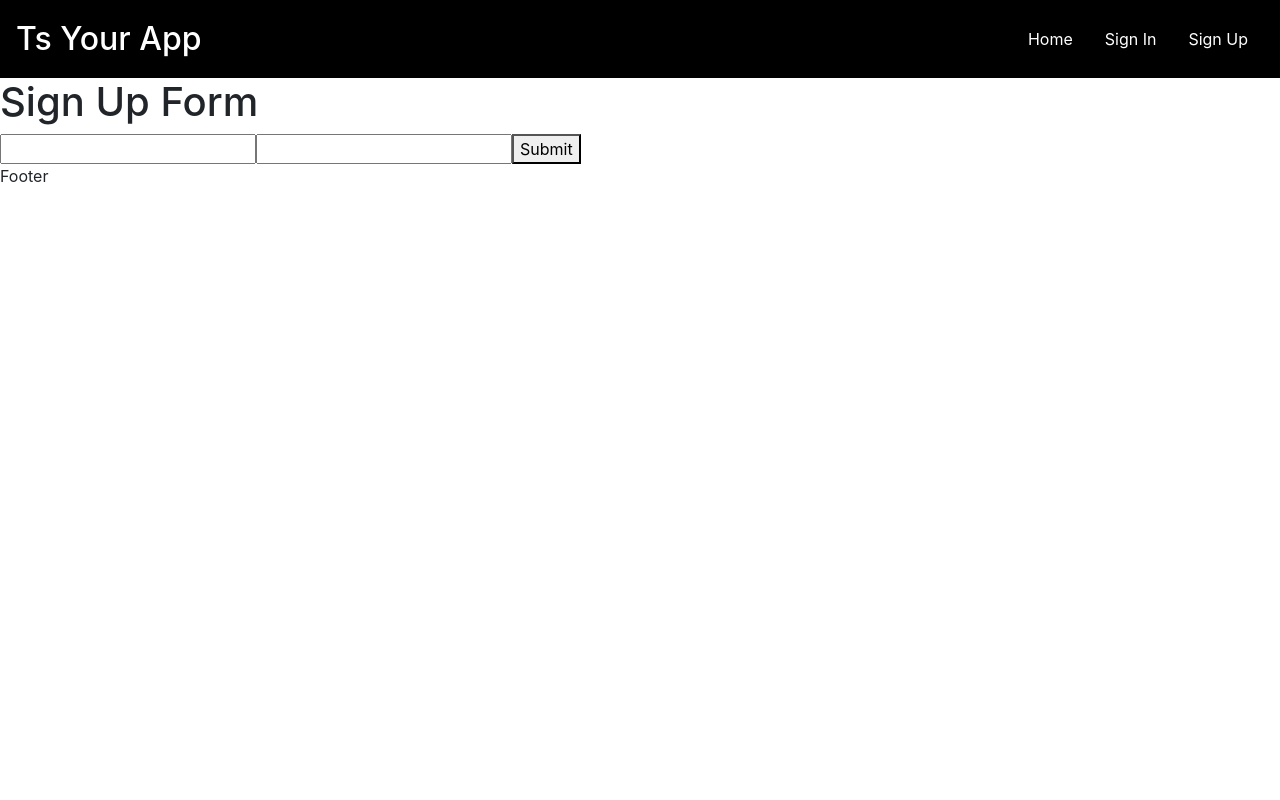
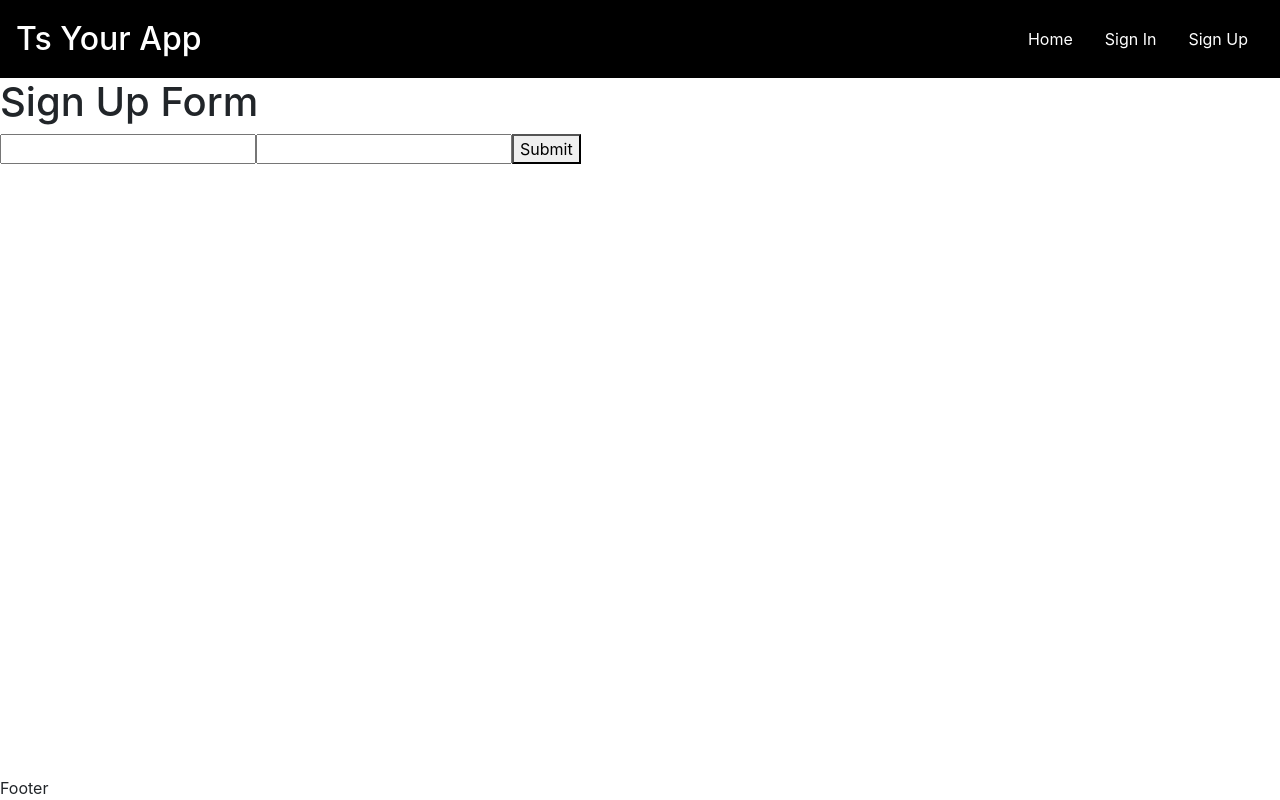
Before and after one commit to Vlad-Konovalchuk/react-flats, a React (Create React App) app: page /signup in a window 1280 px wide. Built offline with nearby package versions, Linux system fonts and the light colour scheme.

Commit message:
Refactored base layout

```diff
--- a/src/App.css
+++ b/src/App.css
@@ -1,38 +1,21 @@
-.App {
-  text-align: center;
+.wrapper {
+  display: grid;
+  grid-template-areas:
+    "header header header"
+    "content content content"
+    "footer footer footer";
+  grid-template-columns: 200px 1fr 200px;
+  grid-template-rows: auto 1fr auto;
+  height: 100vh;
+}
+.main-header {
+  grid-area: header;
 }
 
-.App-logo {
-  height: 40vmin;
-  pointer-events: none;
+.main-content {
+  grid-area: content;
 }
 
-@media (prefers-reduced-motion: no-preference) {
-  .App-logo {
-    animation: App-logo-spin infinite 20s linear;
-  }
+.main-footer {
+  grid-area: footer;
 }
-
-.App-header {
-  background-color: #282c34;
-  min-height: 100vh;
-  display: flex;
-  flex-direction: column;
-  align-items: center;
-  justify-content: center;
-  font-size: calc(10px + 2vmin);
-  color: white;
-}
-
-.App-link {
-  color: #61dafb;
-}
-
-@keyframes App-logo-spin {
-  from {
-    transform: rotate(0deg);
-  }
-  to {
-    transform: rotate(360deg);
-  }
-}
--- a/src/App.tsx
+++ b/src/App.tsx
@@ -4,7 +4,7 @@ import { ConnectedRouter } from 'connected-react-router'
 import routes from './routes'
 import { Provider } from 'react-redux'
 import configureStore from './store'
-
+import './App.css'
 
 export const history = createBrowserHistory()
 
@@ -14,7 +14,9 @@ const App = () => {
   return (
     <Provider store={store}>
       <ConnectedRouter history={history}>
-        {routes}
+        <div className="container-fluid wrapper p-0">
+            {routes}
+        </div>
       </ConnectedRouter>
     </Provider>
 
--- a/src/components/shared/Footer/index.tsx
+++ b/src/components/shared/Footer/index.tsx
@@ -2,9 +2,9 @@ import React from 'react'
 
 const Footer = () => {
     return (
-        <div>
+        <footer className="main-footer">
             Footer
-        </div>
+        </footer>
     )
 }
 
--- a/src/components/shared/Header/index.tsx
+++ b/src/components/shared/Header/index.tsx
@@ -5,7 +5,7 @@ import RouterLink from "../Link";
 
 const Header = () => {
     return (
-        <Styled.Header>
+        <Styled.Header className="main-header">
             <Styled.HeaderTitle>
                 Ts Your App
             </Styled.HeaderTitle>
--- a/src/routes/index.tsx
+++ b/src/routes/index.tsx
@@ -9,7 +9,7 @@ import SignUp from "../components/SignUp";
 const routes = (
     <Router>
         <Header/>
-        <main>
+        <main className="main-content">
             <Switch>
                 <Route exact path="/" component={Home}/>
                 <Route exact path="/signin" component={SignIn}/>
```
